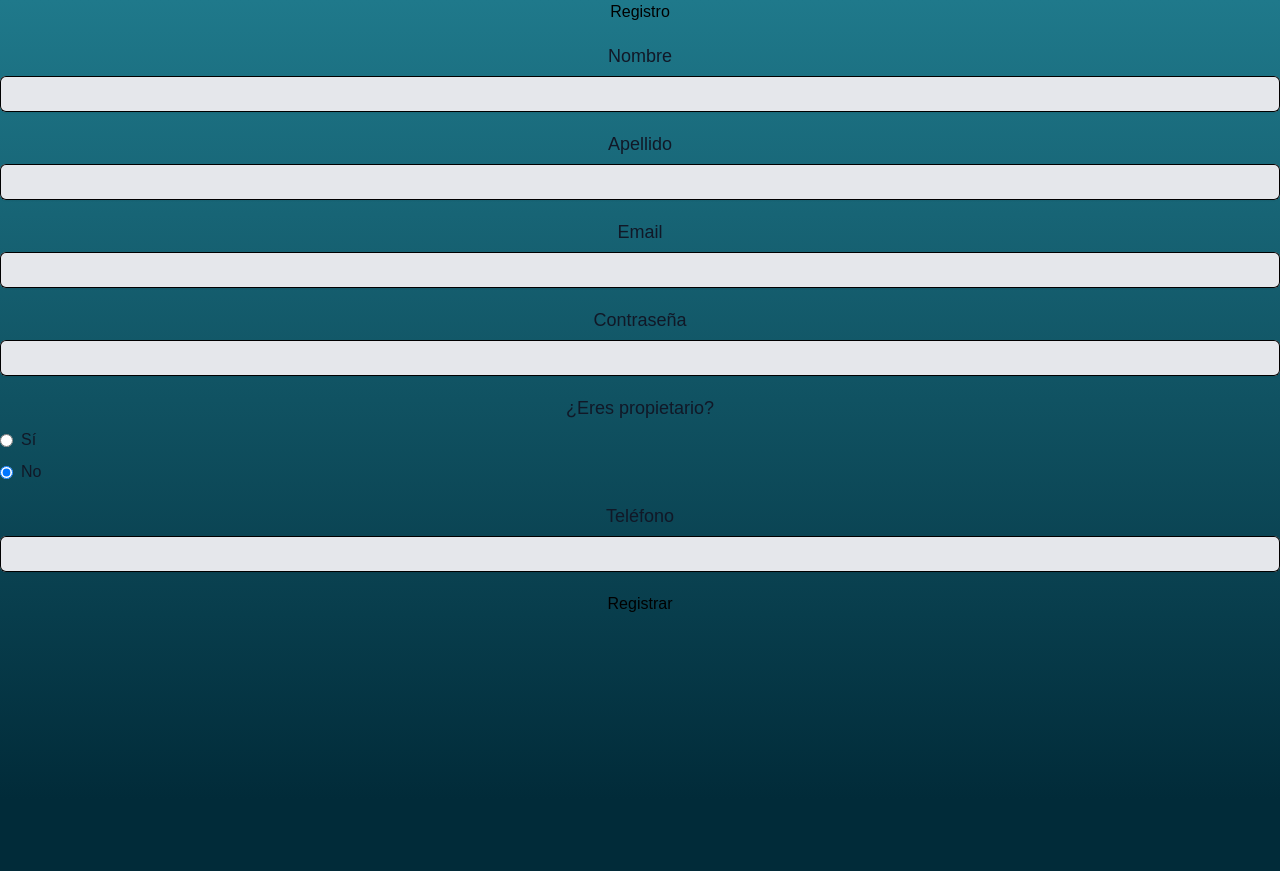
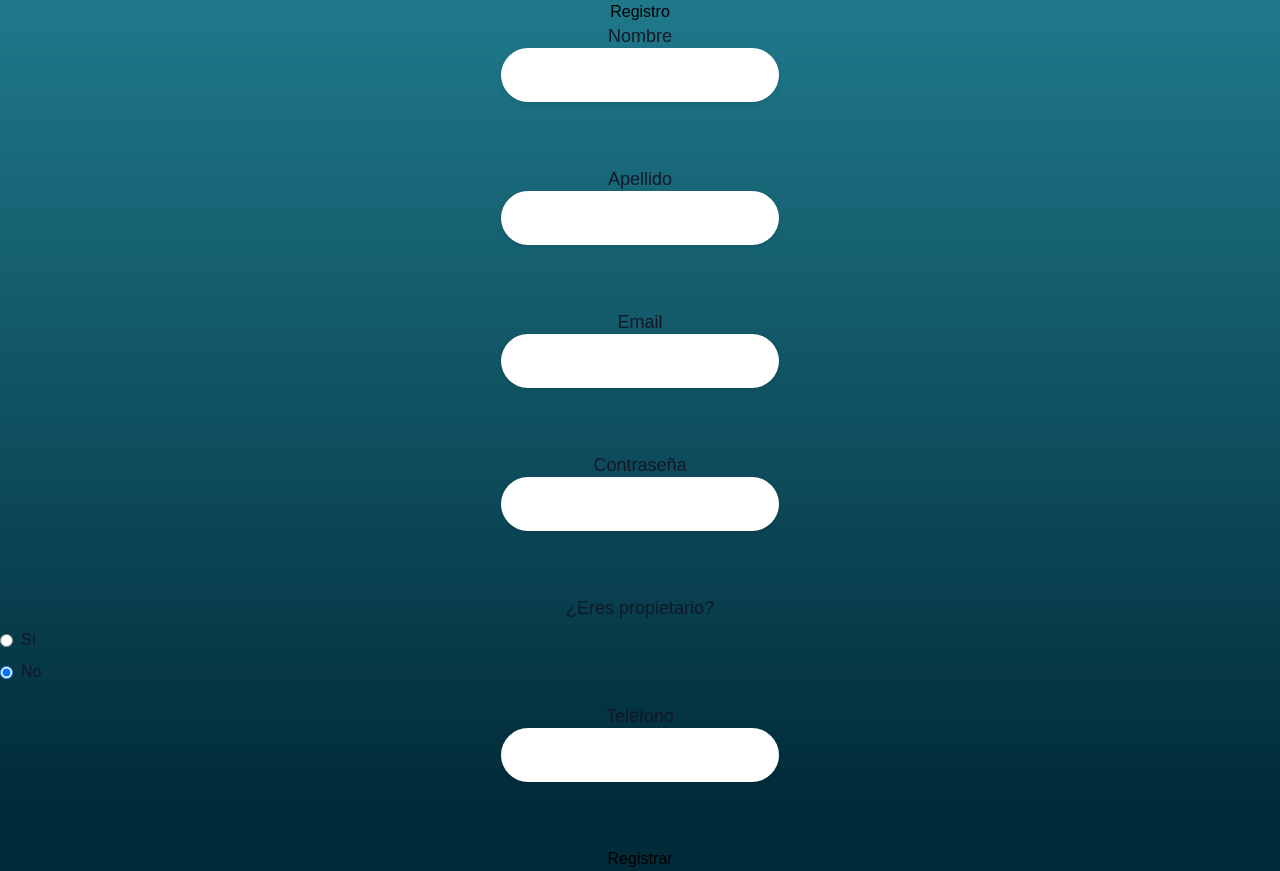
Before and after one commit to CS2031-DBP/stok-web, a React (Vite) app: page /register in a window 1280 px wide. Before the commit the page ends 800 px from the top, so only its background shows below. Built offline with nearby package versions, Linux system fonts and the light colour scheme.

Commit message:
register

```diff
--- a/src/components/RegisterForm.jsx
+++ b/src/components/RegisterForm.jsx
@@ -32,11 +32,11 @@ const RegisterForm = () => {
     <section className="signup-container">
       <h1>Registro</h1>
       <form onSubmit={handleRegister}>
-        <div className="sm:col-span-4 my-5">
+        <div className="ssignin-form">
           <label htmlFor="firstName" className="block text-lg font-medium leading-6 text-gray-900">
             Nombre
           </label>
-          <div className="mt-2">
+          <div className="signin-form">
             <input
               id="firstName"
               name="firstName"
@@ -51,7 +51,7 @@ const RegisterForm = () => {
           <label htmlFor="lastName" className="block text-lg font-medium leading-6 text-gray-900">
             Apellido
           </label>
-          <div className="mt-2">
+          <div className="signin-form">
             <input
               id="lastName"
               name="lastName"
@@ -66,7 +66,7 @@ const RegisterForm = () => {
           <label htmlFor="email" className="block text-lg font-medium leading-6 text-gray-900">
             Email
           </label>
-          <div className="mt-2">
+          <div className="signin-form">
             <input
               id="email"
               name="email"
@@ -82,7 +82,7 @@ const RegisterForm = () => {
           <label htmlFor="password" className="block text-lg font-medium leading-6 text-gray-900">
             Contraseña
           </label>
-          <div className="mt-2">
+          <div className="signin-form">
             <input
               id="password"
               name="password"
@@ -128,7 +128,7 @@ const RegisterForm = () => {
           <label htmlFor="phoneNumber" className="block text-lg font-medium leading-6 text-gray-900">
             Teléfono
           </label>
-          <div className="mt-2">
+          <div className="signin-form">
             <input
               id="phoneNumber"
               name="phoneNumber"
--- a/src/components/register.css
+++ b/src/components/register.css
@@ -113,7 +113,7 @@ input {
 .signin-form {
     display: flex;
     flex-direction: column;
-    margin-bottom: 50px;
+    margin-bottom: 20px;
     align-items: center;
 
 }
@@ -131,7 +131,7 @@ input {
     border-radius: 40px;
     background: #fff;
     width: 278px;
-    height: 54px;
+    height: 40px;
     justify-content: center;
     align-items: center;
     gap: 10px;
```
